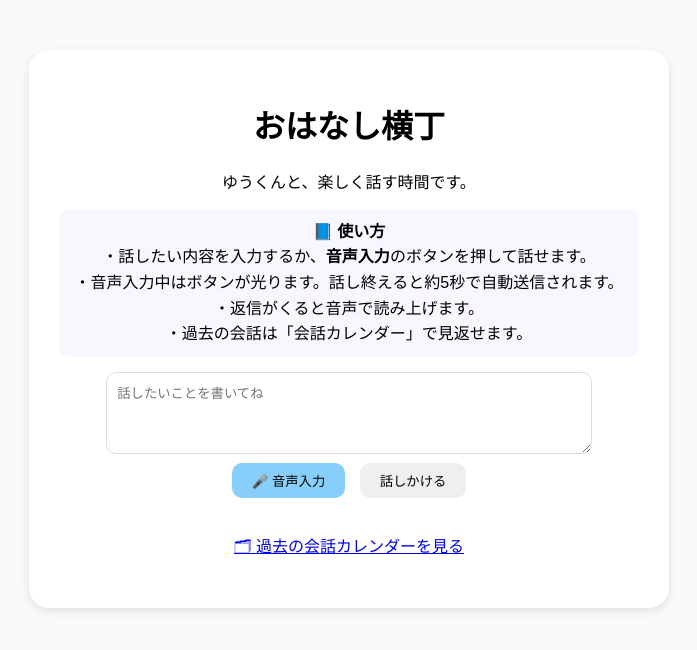
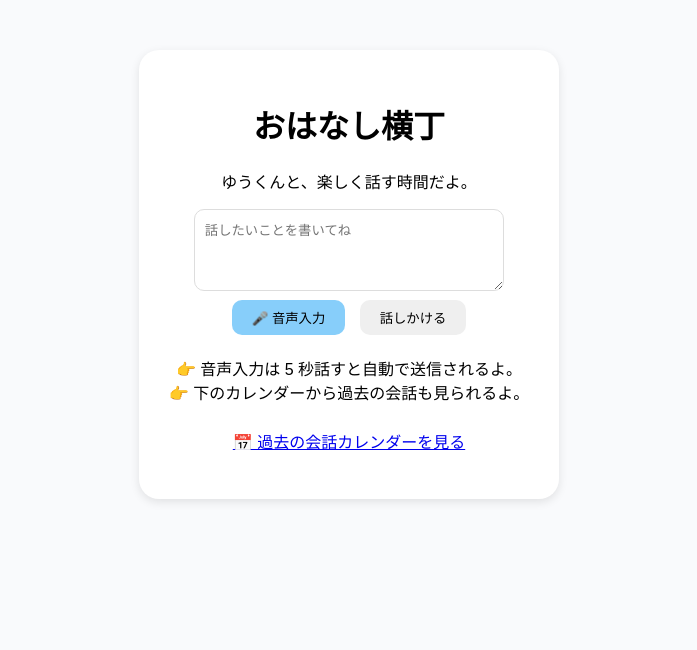
Before and after one commit to murahimurahi/ai_grandchild_bot, a Flask app: page / in a window 1280 px wide. Shown: the top 650 px of the page, without its empty margins (291-988 px from the left). Run offline with Flask 3, Linux system fonts and the light colour scheme.

Commit message:
Update index.html

```diff
--- a/templates/index.html
+++ b/templates/index.html
@@ -5,37 +5,13 @@
     <meta name="viewport" content="width=device-width, initial-scale=1.0">
     <title>おはなし横丁</title>
     <link rel="stylesheet" href="/static/style.css">
-
-    <style>
-        /* 🎤 音声入力ボタンが録音中に光るアニメーション */
-        #voiceBtn.recording {
-            background-color: #4da3ff !important;
-            color: white;
-            animation: pulse 1s infinite;
-        }
-        @keyframes pulse {
-            0% { box-shadow: 0 0 4px #4da3ff; }
-            50% { box-shadow: 0 0 12px #4da3ff; }
-            100% { box-shadow: 0 0 4px #4da3ff; }
-        }
-    </style>
 </head>
 
 <body>
     <div class="container">
         <h1>おはなし横丁</h1>
-        <p>ゆうくんと、楽しく話す時間です。</p>
+        <p>ゆうくんと、楽しく話す時間だよ。</p>
 
-        <!-- 使い方説明 -->
-        <div style="background:#f7f7ff; padding:10px 15px; border-radius:8px; margin-bottom:15px; line-height:1.6;">
-            <strong>📘 使い方</strong><br>
-            ・話したい内容を入力するか、<strong>音声入力</strong>のボタンを押して話せます。<br>
-            ・音声入力中はボタンが光ります。話し終えると約5秒で自動送信されます。<br>
-            ・返信がくると音声で読み上げます。<br>
-            ・過去の会話は「会話カレンダー」で見返せます。
-        </div>
-
-        <!-- 入力欄 -->
         <textarea id="userInput" placeholder="話したいことを書いてね"></textarea>
 
         <div class="buttons">
@@ -43,30 +19,43 @@
             <button id="sendBtn">話しかける</button>
         </div>
 
-        <!-- 返事 -->
+        <p class="howto">
+            👉 音声入力は 5 秒話すと自動で送信されるよ。<br>
+            👉 下のカレンダーから過去の会話も見られるよ。
+        </p>
+
         <div id="responseArea"></div>
 
-        <!-- 音声プレイヤー -->
-        <audio id="voicePlayer" controls preload="auto"
-               style="width: 100%; margin-top: 20px; display:none;"></audio>
+        <audio id="voicePlayer" controls preload="auto" style="width: 100%; margin-top: 20px; display:none;"></audio>
 
-        <p style="margin-top:30px;">
-            <a href="./logs">🗂 過去の会話カレンダーを見る</a>
+        <p style="margin-top:25px;">
+            <a href="/logs">📅 過去の会話カレンダーを見る</a>
         </p>
     </div>
 
     <script>
     /* ==========================================================
-       🎤 音声入力（5秒固定／録音中ボタン光る）
+       🎤 音声入力（5秒後に自動送信）
     ========================================================== */
     let recognition;
     let autoSendTimer = null;
 
     try {
-        const SpeechRecognition = window.SpeechRecognition || window.webkitSpeechRecognition;
-        recognition = new SpeechRecognition();
+        const SR = window.SpeechRecognition || window.webkitSpeechRecognition;
+        recognition = new SR();
         recognition.lang = "ja-JP";
         recognition.interimResults = true;
+
+        recognition.onresult = (e) => {
+            const text = e.results[0][0].transcript;
+            document.getElementById("userInput").value = text;
+
+            if (autoSendTimer) clearTimeout(autoSendTimer);
+
+            autoSendTimer = setTimeout(() => {
+                sendMessage();
+            }, 5000);
+        };
 
         recognition.onstart = () => {
             document.getElementById("voiceBtn").classList.add("recording");
@@ -76,34 +65,15 @@
             document.getElementById("voiceBtn").classList.remove("recording");
         };
 
-        recognition.onresult = (event) => {
-            const text = event.results[0][0].transcript;
-            document.getElementById("userInput").value = text;
-
-            if (autoSendTimer) clearTimeout(autoSendTimer);
-
-            autoSendTimer = setTimeout(() => {
-                sendMessage();
-            }, 5000);
-        };
-    } catch (e) {
-        console.warn("[音声認識エラー]", e);
+    } catch (err) {
+        console.warn("音声認識エラー:", err);
     }
 
     document.getElementById("voiceBtn").onclick = () => {
-        try {
-            recognition.start();
-        } catch (e) {
-            console.warn("音声認識開始できません:", e);
-        }
+        try { recognition.start(); } catch (e) {}
     };
 
-    /* ==========================================================
-       ✉️ 送信処理
-    ========================================================== */
-    document.getElementById("sendBtn").onclick = () => {
-        sendMessage();
-    };
+    document.getElementById("sendBtn").onclick = () => sendMessage();
 
     function sendMessage() {
         const text = document.getElementById("userInput").value.trim();
@@ -124,19 +94,10 @@
             player.style.display = "block";
             player.src = data.audio_url + "?t=" + Date.now();
             player.load();
-
-            setTimeout(() => {
-                player.play().catch(e => console.warn("再生エラー:", e));
-            }, 120);
-        })
-        .catch(err => {
-            document.getElementById("responseArea").innerHTML =
-                "ごめんね、なんだかエラーが起きたみたい。もう一度言ってね。";
-            console.error(err);
+            setTimeout(() => player.play(), 120);
         });
 
-        // 入力内容は残す（あなたの希望）
-        // document.getElementById("userInput").value = "";
+        document.getElementById("userInput").value = "";
     }
     </script>
 </body>
```
